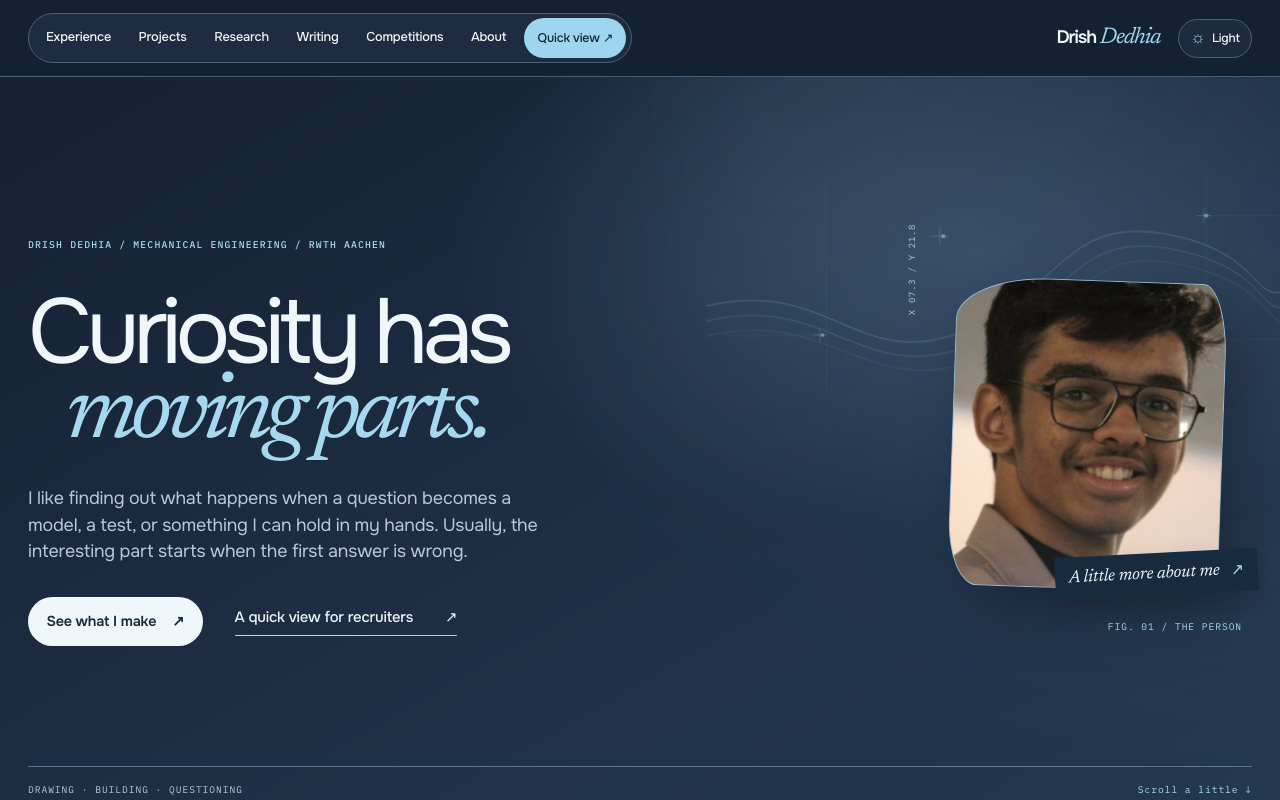
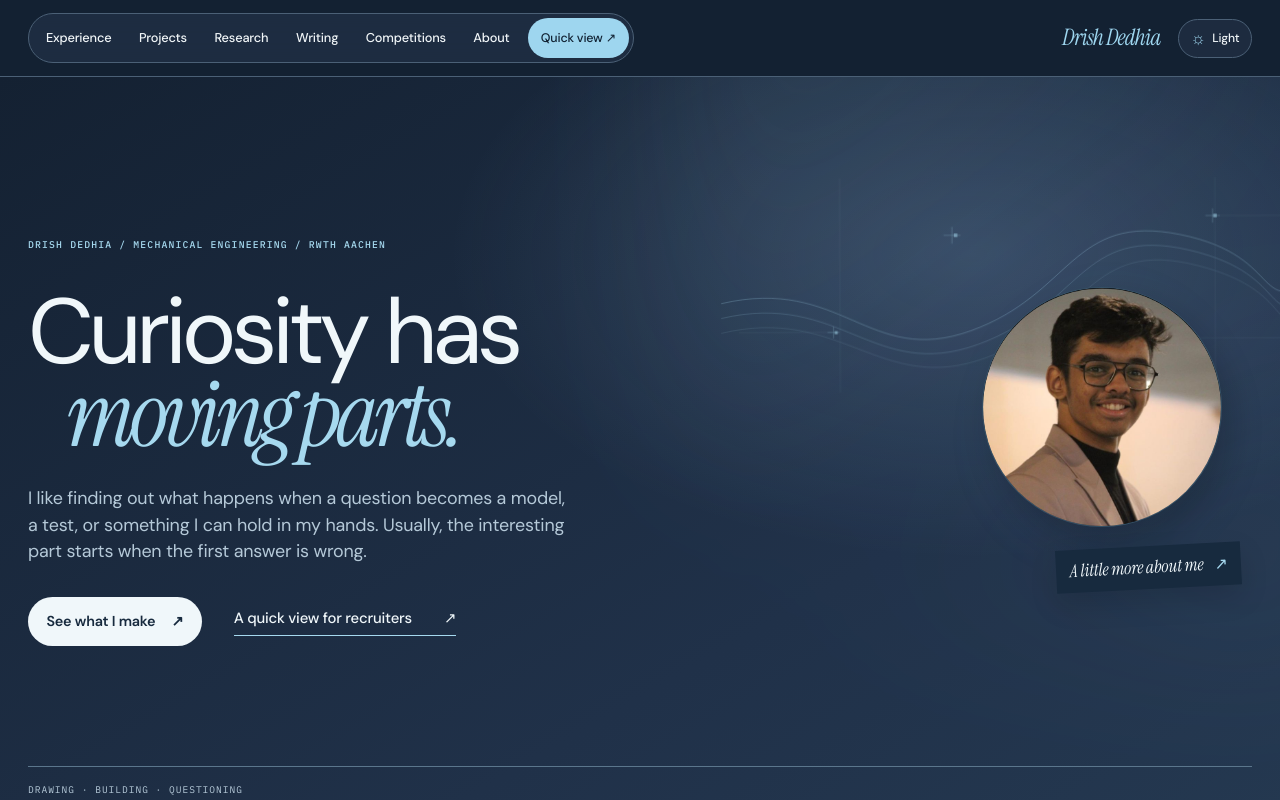
Before and after one commit to drishdedhia2007-svg/portfolio-drish, a Next.js app: page / in a window 1280 px wide. Shown: the top 800 px of the page. Built offline with nearby package versions, Linux system fonts and the light colour scheme.

Commit message:
Refine portfolio typography and portrait presentation

```diff
--- a/app/blueprint.css
+++ b/app/blueprint.css
@@ -1,13 +1,13 @@
 /* Blue atmosphere and offset-spline notation: a measured line that changes with each chapter. */
 .new-home { overflow: clip; }
-.new-home h1, .new-home h2, .new-home h3 { letter-spacing: -.068em; }
+.new-home h1, .new-home h2, .new-home h3 { letter-spacing: -.058em; }
 .new-home em { font-style: italic; }
 .new-index { color: var(--aura-rose); }
 .new-underlink { border-color: var(--aura-rose); }
 .site-nav { min-height: 76px; }
 .site-brand { order: 2; margin-left: auto; white-space: nowrap; }
-.site-brand strong { font-family: var(--font-display); font-size: 1.13rem; font-weight: 600; letter-spacing: -.055em; }
-.site-brand em { color: var(--copper); font-family: var(--font-editorial); font-size: 1.26em; font-weight: 400; }
+.site-brand strong { font-family: var(--font-editorial); font-size: 1.42rem; font-weight: 400; letter-spacing: -.035em; }
+.site-brand em { color: var(--copper); font-family: inherit; font-size: inherit; font-weight: inherit; }
 .site-links { order: 1; margin-left: 0; }
 .theme-toggle { order: 3; }
 .site-links a { font-size: .8rem; }
@@ -38,20 +38,20 @@
 .new-hero h1 em { margin-left: clamp(.5rem,3vw,3rem); }
 .new-hero-copy > p:not(.new-index) { max-width: 540px; margin-top: 1.65rem; font-size: clamp(1.06rem,1.4vw,1.27rem); }
 .new-hero-links { margin-top: 2rem; }
-.new-hero-portrait { width: min(100%,330px); aspect-ratio: 1 / 1.17; margin: 0 0 0 auto; }
-.new-portrait-spline { position: absolute; z-index: -1; top: -16%; left: -60%; width: 175%; transform: rotate(-17deg); opacity: .85; animation: spline-breathe 12s ease-in-out infinite; }
-.new-portrait-coordinate { position: absolute; top: 4%; left: -17%; color: var(--aura-soft); font: .56rem var(--font-technical); letter-spacing: .08em; transform: rotate(-90deg); }
-.new-portrait-link { position: absolute; inset: 8% 9% 12%; display: block; color: var(--aura-ink); outline-offset: 7px; }
-.new-portrait-image { position: absolute; inset: 0; display: block; overflow: hidden; border: 1px solid color-mix(in srgb,var(--aura-rose) 35%,transparent); border-radius: 34% 9% 24% 11% / 14% 24% 10% 21%; transform: rotate(2deg); background: #8da6b6; box-shadow: 22px 24px 60px #0004; transition: transform .5s, border-radius .6s, box-shadow .5s; }
-.new-portrait-image::after { content: ""; position: absolute; inset: 0; background: linear-gradient(160deg,transparent 60%,color-mix(in srgb,var(--aura-violet) 18%,transparent)); pointer-events: none; }
-.new-portrait-image img { object-position: center 43%; transform: scale(1.95); filter: saturate(.8); transition: transform .65s, filter .65s; }
-.new-portrait-link:hover .new-portrait-image, .new-portrait-link:focus-visible .new-portrait-image { border-radius: 18% 21% 13% 27% / 20% 12% 24% 14%; transform: rotate(-1deg) translateY(-6px); box-shadow: 24px 32px 68px #0005,0 0 0 10px color-mix(in srgb,var(--aura-rose) 8%,transparent); }
-.new-portrait-link:hover img, .new-portrait-link:focus-visible img { transform: scale(2.02); filter: saturate(1); }
-.new-portrait-caption { position: absolute; z-index: 2; right: -13%; bottom: -2%; display: flex; align-items: center; gap: .7rem; padding: .65rem .85rem; background: var(--aura-surface); color: var(--aura-ink); font: italic 1.1rem var(--font-editorial); box-shadow: 0 12px 28px #0002; transform: rotate(-3deg); transition: transform .4s, background .4s; }
+.new-hero-portrait { width: min(100%,300px); aspect-ratio: 1 / 1.15; margin: 0 0 0 auto; }
+.new-portrait-spline { position: absolute; z-index: -1; top: -24%; left: -71%; width: 190%; transform: rotate(-17deg); opacity: .7; animation: spline-breathe 12s ease-in-out infinite; transition: opacity .5s; }
+.new-portrait-link { position: absolute; top: 5%; right: 10%; left: 10%; width: 80%; aspect-ratio: 1; display: block; color: var(--aura-ink); outline-offset: 7px; }
+.new-portrait-link::before { content: ""; position: absolute; z-index: -1; inset: -18%; border-radius: 50%; background: radial-gradient(ellipse at 52% 60%,color-mix(in srgb,var(--aura-violet) 35%,transparent),transparent 68%); filter: blur(21px); opacity: .14; transition: opacity .6s, transform .6s; }
+.new-portrait-image { position: absolute; inset: 0; display: block; overflow: hidden; border: 1px solid color-mix(in srgb,var(--aura-rose) 22%,transparent); border-radius: 50%; transform: none; background: #172a3e; box-shadow: 10px 16px 30px #0003; transition: transform .5s, box-shadow .5s; }
+.new-portrait-image .new-portrait-photo { position: absolute; top: -65.7%; left: -3.45%; width: 106.9%; max-width: none; height: auto; transform: none; filter: none; }
+.new-portrait-link:hover::before, .new-portrait-link:focus-visible::before { opacity: .52; transform: scale(1.15); }
+.new-portrait-link:hover .new-portrait-image, .new-portrait-link:focus-visible .new-portrait-image { transform: translateY(-3px); box-shadow: 13px 20px 40px #0004,0 12px 42px color-mix(in srgb,var(--aura-violet) 24%,transparent); }
+.new-hero-portrait:has(.new-portrait-link:hover) .new-portrait-spline, .new-hero-portrait:has(.new-portrait-link:focus-visible) .new-portrait-spline { opacity: .88; }
+.new-portrait-caption { position: absolute; z-index: 2; right: -8%; bottom: -26%; display: flex; align-items: center; gap: .7rem; padding: .65rem .85rem; background: var(--aura-surface); color: var(--aura-ink); font: italic 1.1rem var(--font-editorial); box-shadow: 0 12px 28px #0002; transform: rotate(-3deg); transition: transform .4s, background .4s; }
 .new-portrait-link:hover .new-portrait-caption { transform: rotate(0) translateY(-4px); background: color-mix(in srgb,var(--aura-rose) 15%,var(--aura-surface)); }
 .new-portrait-caption span { color: var(--aura-rose); font: normal 1rem var(--font-display); }
-.new-portrait-index { top: auto; right: 3%; bottom: 0; writing-mode: initial; letter-spacing: .1em; }
 .new-hero-floor { border-color: color-mix(in srgb,var(--aura-rose) 18%,var(--line-dark)); }
+.new-rail-buttons { margin-left: auto; }
 
 /* Intro: a single thought crossing a technical, non-circular field. */
 .new-method { min-height: 420px; padding-block: clamp(4.5rem,6vw,6rem); background: linear-gradient(180deg,var(--tone-3),var(--tone-4)); }
@@ -156,12 +156,12 @@
 }
 @media (max-width: 550px) {
   .site-nav { min-height: 70px; }
-  .site-brand strong { font-size: 1rem; }
+  .site-brand strong { font-size: 1.2rem; }
   .new-hero-layout { padding-top: 3.6rem; }
   .new-hero h1 { font-size: clamp(3.4rem,13vw,4.8rem); }
   .new-hero-copy > p:not(.new-index) { margin-top: 1.3rem; font-size: 1.04rem; }
   .new-hero-portrait { width: min(220px,55vw); margin: 1.9rem 11% 0 auto; }
-  .new-portrait-caption { right: -19%; bottom: -6%; font-size: .92rem; }
+  .new-portrait-caption { right: -9%; bottom: -27%; font-size: .92rem; }
   .new-method { min-height: auto; padding-block: 4rem; }
   .new-method h2 { font-size: clamp(3.4rem,12vw,5rem); }
   .new-method-bottom { gap: 1.4rem; }
@@ -176,5 +176,5 @@
 @media (prefers-reduced-motion: reduce) {
   .spline-curve-one, .new-portrait-spline, .new-method-spline, .new-field-spline, .new-explore-spline, .new-paper { animation: none !important; }
   .new-paper-note { opacity: 1; transform: none; }
-  .new-portrait-image, .new-portrait-image img, .new-portrait-caption, .new-project, .new-project-art, .new-paper { transition: none !important; }
+  .new-portrait-link::before, .new-portrait-image, .new-portrait-caption, .new-project, .new-project-art, .new-paper { transition: none !important; }
 }
--- a/app/refinement.css
+++ b/app/refinement.css
@@ -1,5 +1,5 @@
 /* A continuous set of warm materials. Sections change temperature, not identity. */
-@import url("https://fonts.googleapis.com/css2?family=IBM+Plex+Mono:wght@400;500&family=Newsreader:ital,opsz,wght@0,6..72,300..700;1,6..72,300..700&family=Onest:wght@300..800&display=swap");
+@import url("https://fonts.googleapis.com/css2?family=DM+Sans:wght@300;400;500;600;700&family=IBM+Plex+Mono:wght@400;500&family=Instrument+Serif:ital@0;1&display=swap");
 
 :root, html[data-theme="dark"] {
   color-scheme: dark;
@@ -35,9 +35,9 @@
   --tone-8: #17283a;
   --glow-a: #6eaadb26;
   --glow-b: #69cbe21a;
-  --font-display: "Onest", Arial, sans-serif;
-  --font-body: "Onest", Arial, sans-serif;
-  --font-editorial: "Newsreader", Georgia, serif;
+  --font-display: "DM Sans", Arial, sans-serif;
+  --font-body: "DM Sans", Arial, sans-serif;
+  --font-editorial: "Instrument Serif", Georgia, serif;
   --font-technical: "IBM Plex Mono", monospace;
 }
 
--- a/components/HomeHero.tsx
+++ b/components/HomeHero.tsx
@@ -15,15 +15,13 @@ export default function HomeHero() {
         </div>
         <div className="new-hero-portrait">
           <TechnicalSpline className="new-portrait-spline" variant="short" />
-          <span className="new-portrait-coordinate" aria-hidden="true">X 07.3 / Y 21.8</span>
           <Link href="/about" className="new-portrait-link" aria-label="Meet Drish Dedhia on the About page">
-            <span className="new-portrait-image"><Image src="/images/about/drish-formal.jpg" alt="Drish Dedhia smiling and facing the camera in a blazer" fill priority sizes="(max-width: 800px) 230px, 270px" className="object-cover" /></span>
+            <span className="new-portrait-image"><Image src="/images/about/drish-formal.jpg" alt="Drish Dedhia smiling and facing the camera in a blazer" width={739} height={1600} priority sizes="(max-width: 800px) 220px, 260px" className="new-portrait-photo" /></span>
             <span className="new-portrait-caption">A little more about me <span aria-hidden="true">↗</span></span>
           </Link>
-          <span className="new-portrait-index" aria-hidden="true">FIG. 01 / THE PERSON</span>
         </div>
       </div>
-      <div className="page-wrap new-hero-floor"><span>DRAWING · BUILDING · QUESTIONING</span><a href="#approach">Scroll a little <span aria-hidden="true">↓</span></a></div>
+      <div className="page-wrap new-hero-floor"><span>DRAWING · BUILDING · QUESTIONING</span></div>
     </section>
   );
 }
--- a/components/Navbar.tsx
+++ b/components/Navbar.tsx
@@ -19,7 +19,7 @@ export default function Navbar() {
   const [open, setOpen] = useState(false);
   return <header className="site-header">
     <nav className="page-wrap site-nav" aria-label="Main navigation">
-      <Link href="/" className="site-brand" onClick={() => setOpen(false)} aria-label="Drish Dedhia, home"><strong>Drish <em>Dedhia</em></strong></Link>
+      <Link href="/" className="site-brand" onClick={() => setOpen(false)} aria-label="Drish Dedhia, home"><strong><em>Drish Dedhia</em></strong></Link>
       <button className="menu-toggle" type="button" aria-expanded={open} aria-controls="site-links" onClick={() => setOpen(value => !value)}>{open ? "Close" : "Menu"}<span aria-hidden="true">{open ? "×" : "+"}</span></button>
       <div id="site-links" className={`site-links ${open ? "is-open" : ""}`}>{links.map(link => <Link key={link.href} href={link.href} className={pathname === link.href || pathname.startsWith(`${link.href}/`) ? "is-active" : ""} aria-current={pathname === link.href || pathname.startsWith(`${link.href}/`) ? "page" : undefined} onClick={() => setOpen(false)}>{link.label}</Link>)}<Link className="recruiter-link" href="/recruiter" onClick={() => setOpen(false)}>Quick view ↗</Link></div>
       <ThemeToggle />
--- a/components/ProjectRail.tsx
+++ b/components/ProjectRail.tsx
@@ -37,7 +37,6 @@ export default function ProjectRail({ projects }: { projects: ProjectMeta[] }) {
     <div className="new-rail-wrap">
       <div className="page-wrap new-rail-controls">
         <span className="new-rail-count"><b>{String(active + 1).padStart(2, "0")}</b> / {String(projects.length).padStart(2, "0")}</span>
-        <span className="new-rail-hint">SWIPE / TRACKPAD / ARROWS</span>
         <div className="new-rail-buttons"><button type="button" onClick={() => move(-1)} disabled={active === 0} aria-label="Previous project">←</button><button type="button" onClick={() => move(1)} disabled={active === projects.length - 1} aria-label="Next project">→</button></div>
       </div>
       <div className="new-project-rail" ref={rail} onScroll={syncActive} onKeyDown={(event) => { if (event.key === "ArrowRight") { event.preventDefault(); move(1); } else if (event.key === "ArrowLeft") { event.preventDefault(); move(-1); } }} role="region" aria-label="Featured projects" tabIndex={0}>
```
